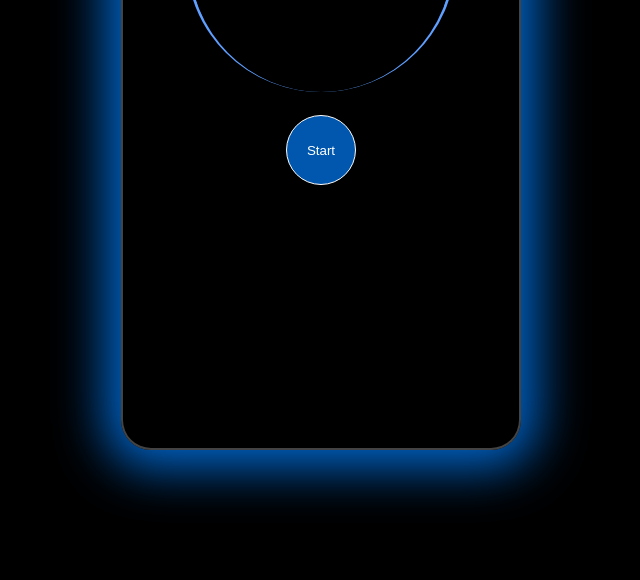
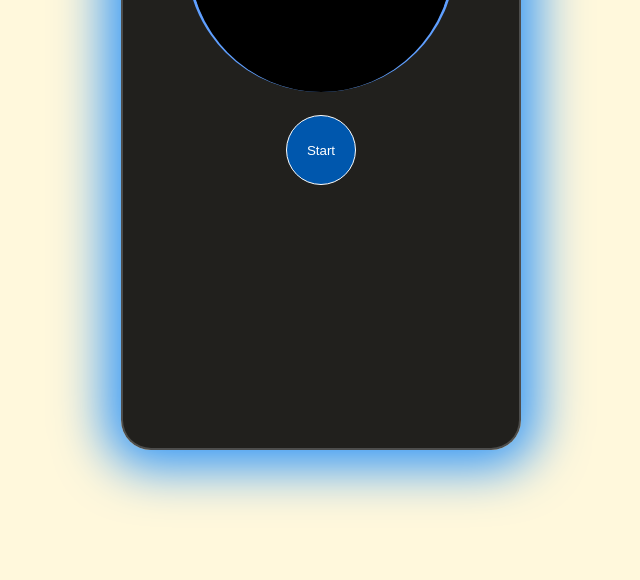
Before and after one commit to hiteshajoshi-github/PRODIGY_WD_02, a plain HTML site: page index.html in a window 1280 px wide. Shown: the part 220-800 px from the top of the page, without its empty margins (319-959 px from the left). Drawn offline with Linux system fonts and the light colour scheme.

Commit message:
style.css

```diff
--- a/style.css
+++ b/style.css
@@ -13,7 +13,7 @@ body {
     display: flex;
     justify-content: center;
     align-items: center;
-    background-color: #000000;
+    background-color: cornsilk;
     background-repeat: no-repeat;
     margin-top: 20px;
     background-position: center;
```
